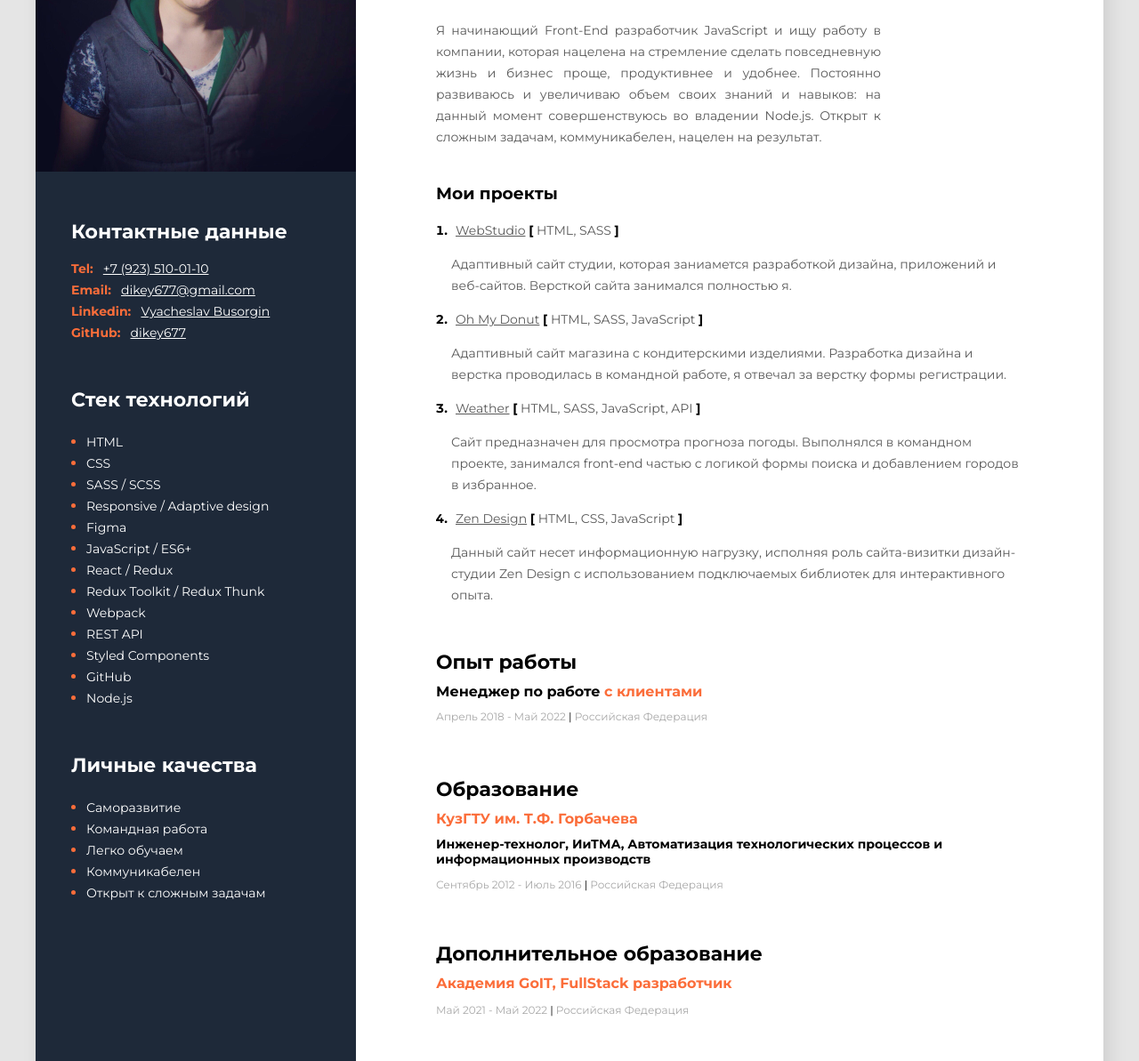
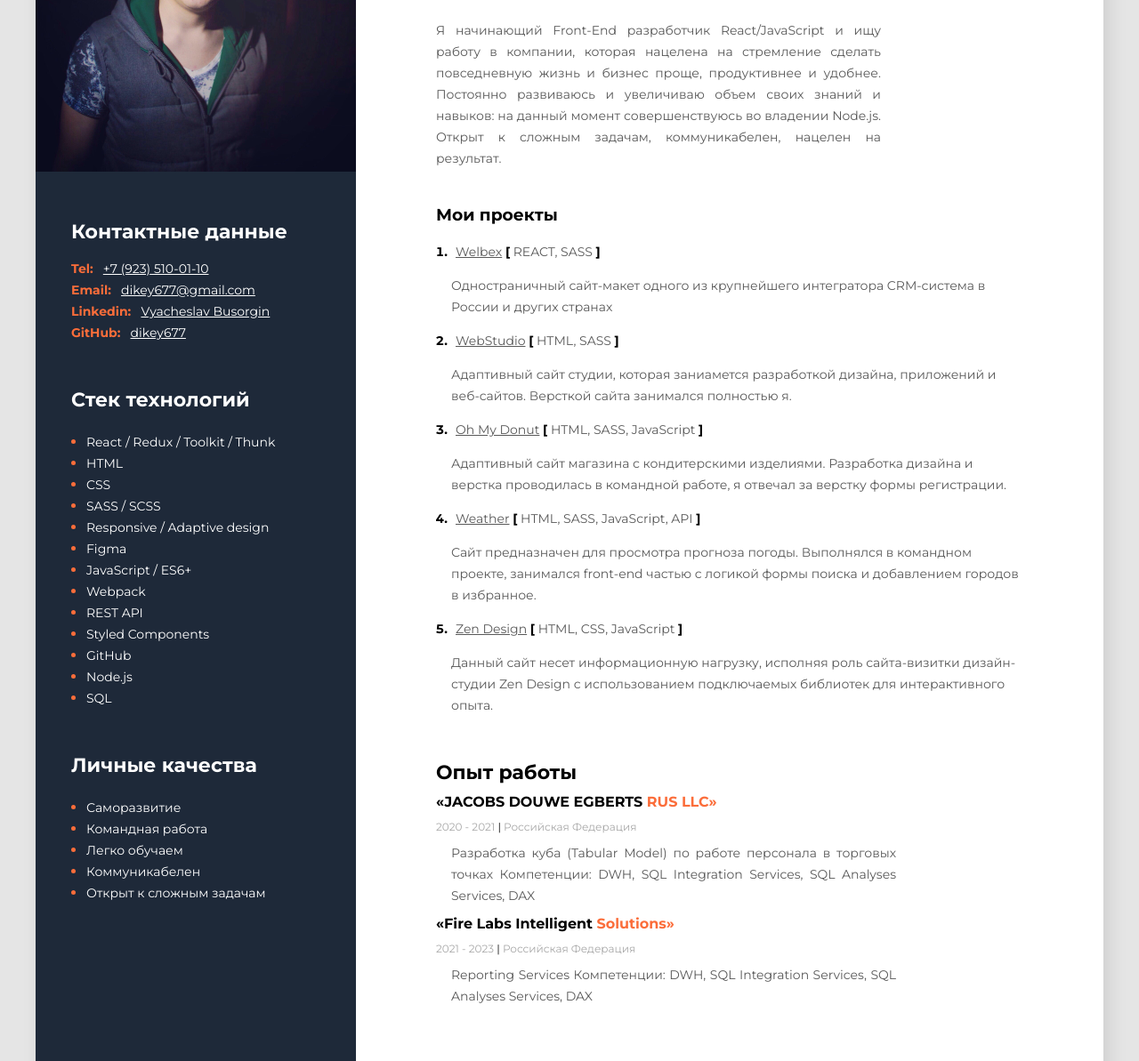
Before and after one commit to dikey677/my-resume, a website: page index.html in a window 1280 px wide. Shown: the part 247-1440 px from the top of the page at 89% size. Drawn offline with Linux system fonts and the light colour scheme.

Commit message:
Update index.html

```diff
--- a/index.html
+++ b/index.html
@@ -19,7 +19,7 @@
                 <h2 class="about-me__profession">Front-End разработчик</h2>
                 <h1 class="about-me__name">Вячеслав Бусоргин</h1>
                 <p class="about-me__discription">
-                    Я начинающий Front-End разработчик JavaScript и ищу работу в компании, которая нацелена на стремление сделать повседневную жизнь и бизнес проще, продуктивнее и удобнее.
+                    Я начинающий Front-End разработчик React/JavaScript и ищу работу в компании, которая нацелена на стремление сделать повседневную жизнь и бизнес проще, продуктивнее и удобнее.
                     Постоянно развиваюсь и увеличиваю объем своих знаний и навыков: на данный момент совершенствуюсь во владении Node.js.
                     Открыт к сложным задачам, коммуникабелен, нацелен на результат.
                 </p>
@@ -30,6 +30,13 @@
                 <h3 class="my-projects__title">Мои проекты</h3>
 
                 <ol class="my-projects__list">
+                    <li class="my-projects__item">
+                        <span class="my-projects__text">
+                            <a class="my-projects__link" href="https://github.com/dikey677/welbex">Welbex</a>
+                            <span class="my-projects__bracket">[</span> REACT, SASS <span class="my-projects__bracket">]</span>
+                            <p>Одностраничный сайт-макет одного из крупнейшего интегратора CRM-система в Росcии и других странах</p>
+                        </span>
+                    </li>
                     <li class="my-projects__item">
                         <span class="my-projects__text">
                             <a class="my-projects__link" href="https://github.com/dikey677/goit-markup-hw-08-">WebStudio</a>
@@ -67,10 +74,22 @@
 
                 <!-- Company 1 -->
                 <div>
-                    <h4 class="work-experience__prof">Менеджер по работе <span class="work-experience__color">с клиентами</span></h4>
-                    <h3 class="work-experience__mounth">Апрель 2018 - Май 2022 <span class="work-experience__mounth--color">|</span> Российская Федерация</h3>
+                    <h4 class="work-experience__prof">«JACOBS DOUWE EGBERTS <span class="work-experience__color">RUS LLC»</span></h4>
+                    <h3 class="work-experience__mounth">2020 - 2021 <span class="work-experience__mounth--color">|</span> Российская Федерация</h3>
+                    <p class="work-experience__discription">
+                        Разработка куба (Tabular Model) по работе персонала в торговых точках
+                        Компетенции:
+                        DWH, SQL Integration Services, SQL Analyses Services, DAX</p>
+                </div>
 
-
+                <div>
+                    <h4 class="work-experience__prof">«Fire Labs Intelligent <span class="work-experience__color">Solutions»</span></h4>
+                    <h3 class="work-experience__mounth">2021 - 2023 <span class="work-experience__mounth--color">|</span> Российская Федерация</h3>
+                    <p class="work-experience__discription">
+                        Reporting Services
+                        Компетенции:
+                        DWH, SQL Integration Services, SQL Analyses Services, DAX
+                    </p>
                 </div>
 
                 <!-- Education -->
@@ -124,19 +143,19 @@
             <div class="tech-skills">
                 <h3 class="tech-skills__title">Стек технологий</h3>
                 <ul class="tech-skills__list">
+                    <li class="tech-skills__item"><span class="tech-skills__color">React / Redux / Toolkit / Thunk</span></li>
                     <li class="tech-skills__item"><span class="tech-skills__color">HTML</span></li>
                     <li class="tech-skills__item"><span class="tech-skills__color">CSS</span></li>
                     <li class="tech-skills__item"><span class="tech-skills__color">SASS / SCSS</span></li>
                     <li class="tech-skills__item"><span class="tech-skills__color">Responsive / Adaptive design</span></li>
                     <li class="tech-skills__item"><span class="tech-skills__color">Figma</span></li>
                     <li class="tech-skills__item"><span class="tech-skills__color">JavaScript / ES6+</span></li>
-                    <li class="tech-skills__item"><span class="tech-skills__color">React / Redux</span></li>
-                    <li class="tech-skills__item"><span class="tech-skills__color">Redux Toolkit / Redux Thunk</span></li>
                     <li class="tech-skills__item"><span class="tech-skills__color">Webpack</span></li>
                     <li class="tech-skills__item"><span class="tech-skills__color">REST API</span></li>
                     <li class="tech-skills__item"><span class="tech-skills__color">Styled Components</span></li>
                     <li class="tech-skills__item"><span class="tech-skills__color">GitHub</span></li>
                     <li class="tech-skills__item"><span class="tech-skills__color">Node.js</span></li>
+                     <li class="tech-skills__item"><span class="tech-skills__color">SQL</span></li>
                 </ul>
             </div>
 
```
